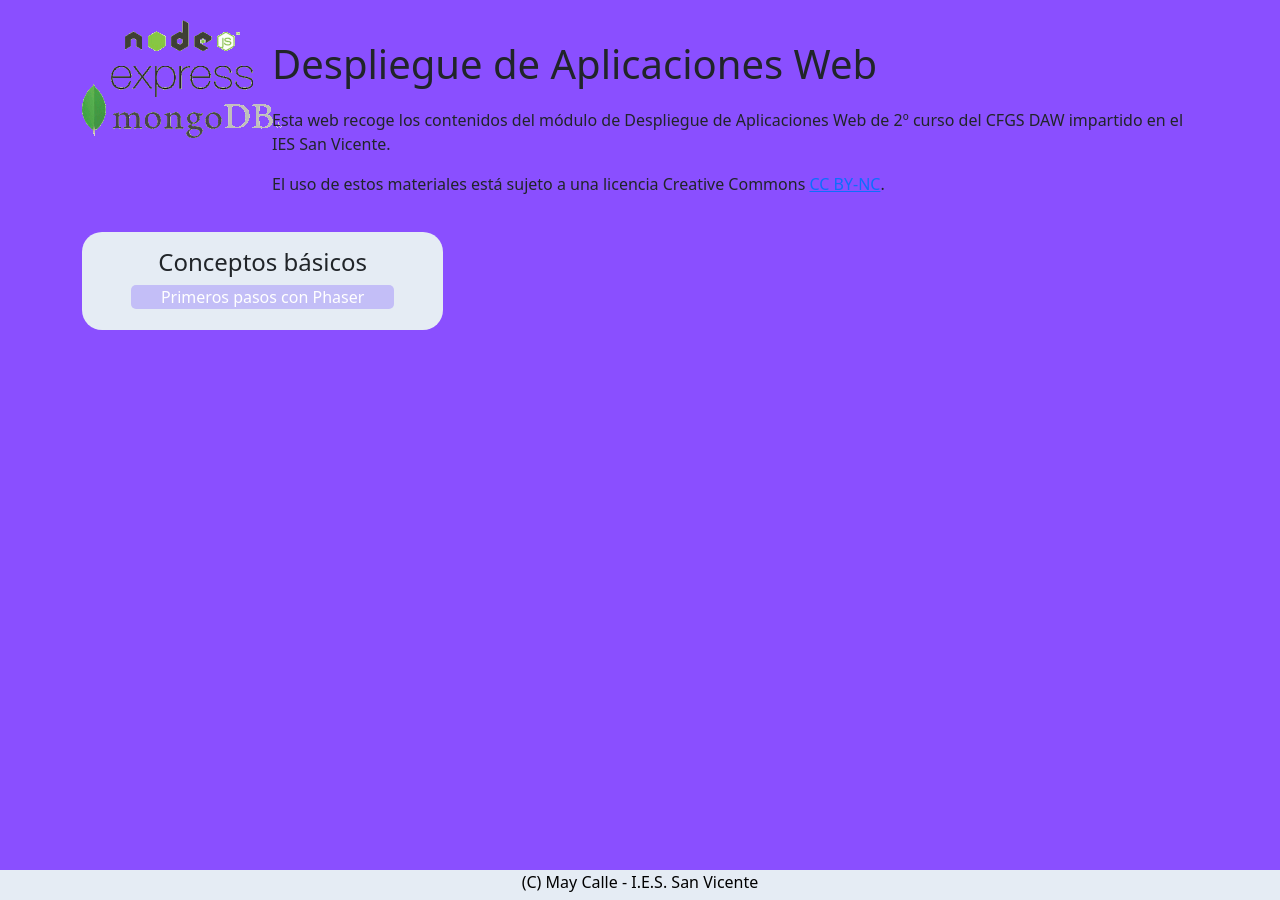
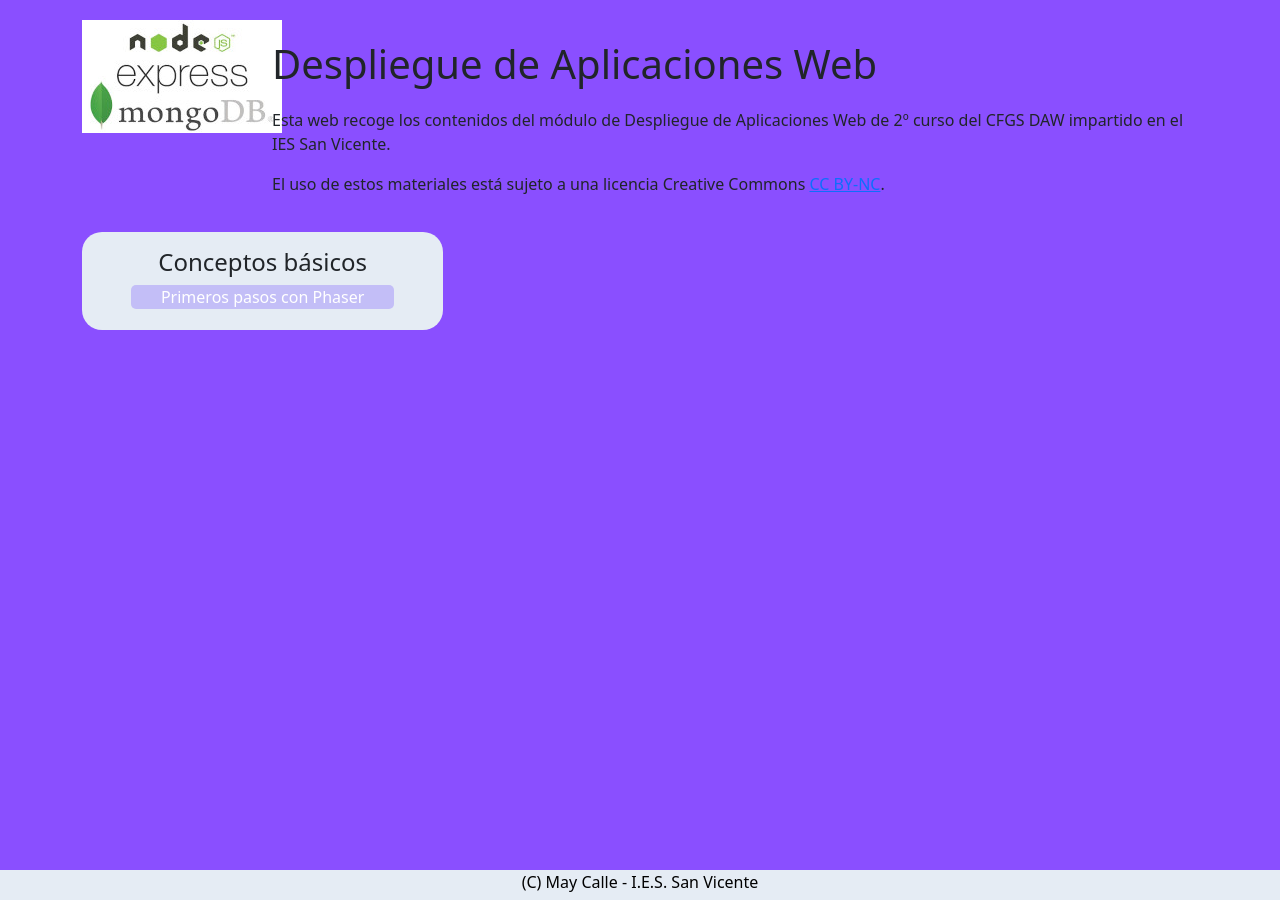
Before and after one commit to maycalle/despliegue, a Jekyll site: the page built from index.html, in a window 1280 px wide. Built offline with Jekyll 4.4.1, drawn with Linux system fonts in a browser that asks for light colours.

Commit message:
reajustando logo

```diff
--- a/index.html
+++ b/index.html
@@ -5,7 +5,7 @@ title: Despliegue de Aplicaciones Web
 
 <div class="row titulo">
     <div class="col-sm-2">
-        <img src="img/despliegue_logo.gif">
+        <img src="img/despliegue_logo.jpg">
     </div>
     <div class="col-sm-10">
         <h1>Despliegue de Aplicaciones Web</h1>
```
Also changed, not shown: img/despliegue_logo.jpg.
